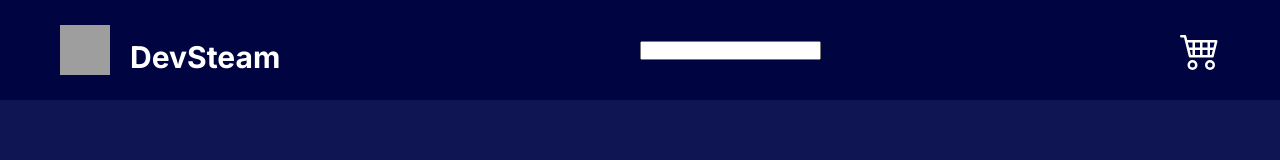
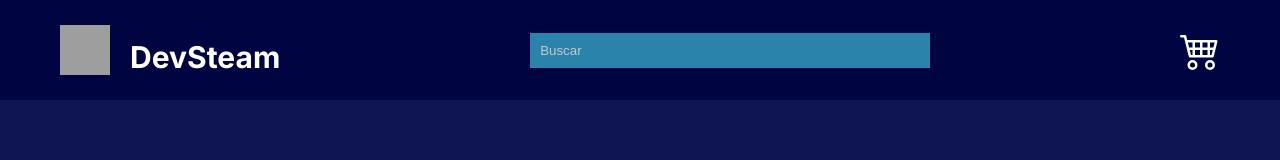
Before and after one commit to AdrianaRoza/devstem-base-main, a Next.js app: page / in a window 1280 px wide. Shown: the top 160 px of the page. Built offline with nearby package versions, Linux system fonts and the light colour scheme; grey boxes are pictures that could not be loaded.

Commit message:
refactor: create input and updated navbar

```diff
--- a/src/components/cards/gamecard/gamecard.jsx
+++ b/src/components/cards/gamecard/gamecard.jsx
@@ -2,7 +2,7 @@ import Image from 'next/image'
 
 import styles from './gamecard.module.css'
 
-import  Button from '@/components/form/button/button'
+import  Button from '@/components/forms/button/button'
 
 export default function GameCard() {
   return(
--- a/src/components/cards/saleCard/saleCard.jsx
+++ b/src/components/cards/saleCard/saleCard.jsx
@@ -1,7 +1,7 @@
 import Image from 'next/image'
 
 import style from './saleCard.module.css'
-import  Button from '@/components/form/button/button'
+import  Button from '@/components/forms/button/button'
 
 export default function SaleCard() {
   return(
--- /dev/null
+++ b/src/components/forms/input/input.jsx
@@ -0,0 +1,10 @@
+import styles from './input.module.css'
+
+export default function Input({ fullwidth, ...props }) {
+  return(
+    <input
+      className={`${styles.input} ${fullwidth && styles.fullwidth}`}
+      {...props}
+    />
+  )
+}
--- /dev/null
+++ b/src/components/forms/input/input.module.css
@@ -0,0 +1,16 @@
+.input {
+  background: #2983AA;
+  padding: 10px;
+  color: white;
+  border: 0;
+  outline: 0;
+}
+
+.input::placeholder {
+  color: #C7C7C7;
+  font-size: italic;
+}
+
+.fullwidth {
+  width: 100%;
+}
--- a/src/components/navbar/navbar.jsx
+++ b/src/components/navbar/navbar.jsx
@@ -1,12 +1,17 @@
 import styles from './navbar.module.css'
 import { BsCart4 } from 'react-icons/bs'
+
 import Logo from '../logo/logo'
+import Input from '@/components/forms/input/input'
+
 
 export default function Navbar() {
   return (
     <nav className={styles.navbar}>
       <Logo />
-      <input />
+      <div className={styles.search}>
+        <Input type="text" placeholder="Buscar" fullwidth />
+      </div>
       <BsCart4 size={40}/>
     </nav>
   )
--- a/src/components/navbar/navbar.module.css
+++ b/src/components/navbar/navbar.module.css
@@ -7,3 +7,7 @@
   justify-content: space-between;
   padding: 0 60px;
 }
+
+.search {
+  min-width: 400px;
+}
```
Also changed, not shown: src/components/forms/button/button.jsx (renamed from src/components/form/button/button.jsx), src/components/forms/button/button.module.css (renamed from src/components/form/button/button.module.css).
